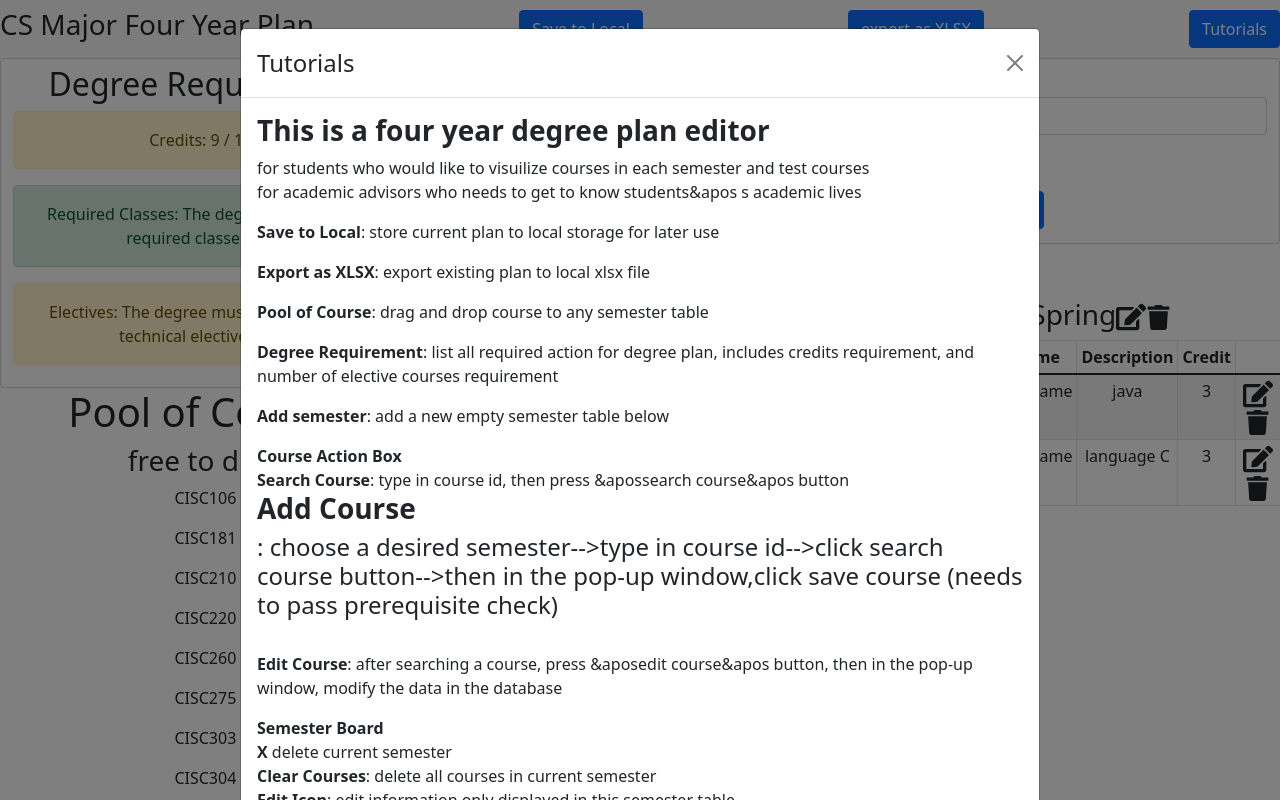
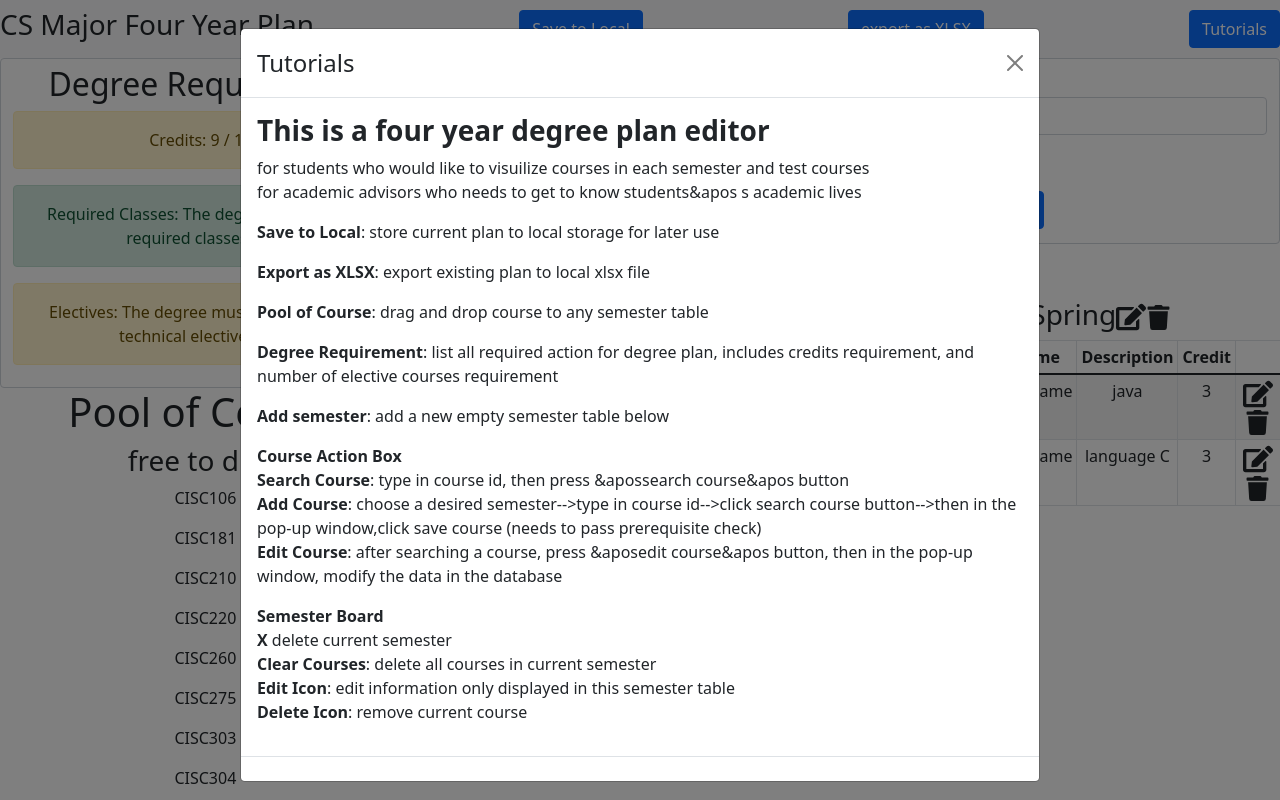
Before and after one commit to UD-CISC275-F21/ud-cis-scheduler-team-14, a React (Create React App) app: page / in a window 1280 px wide. Shown: the top 800 px of the page. Built offline with nearby package versions, Linux system fonts and the light colour scheme.

Commit message:
update tag

```diff
--- a/src/components/Tutorials.tsx
+++ b/src/components/Tutorials.tsx
@@ -27,7 +27,7 @@ const Tutorials = ({showTutorial,setShowTutorial}:tutorials):JSX.Element => {
                     <p><strong>Add semester</strong>: add a new empty semester table below</p>
                     <p><strong>Course Action Box</strong><br></br>
                         <strong>Search Course</strong>: type in course id, then press &apossearch course&apos button<br></br>
-                        <h3><strong>Add Course</strong></h3><h4>: choose a desired semester--{">"}type in course id--{">"}click search course button--{">"}then in the pop-up window,click save course (needs to pass prerequisite check)</h4><br></br>
+                        <strong>Add Course</strong>: choose a desired semester--{">"}type in course id--{">"}click search course button--{">"}then in the pop-up window,click save course (needs to pass prerequisite check)<br></br>
                         <strong>Edit Course</strong>: after searching a course, press &aposedit course&apos button, then in the pop-up window, modify the data in the database<br></br>
                     </p>
                     <p><strong>Semester Board</strong> <br></br>
```
